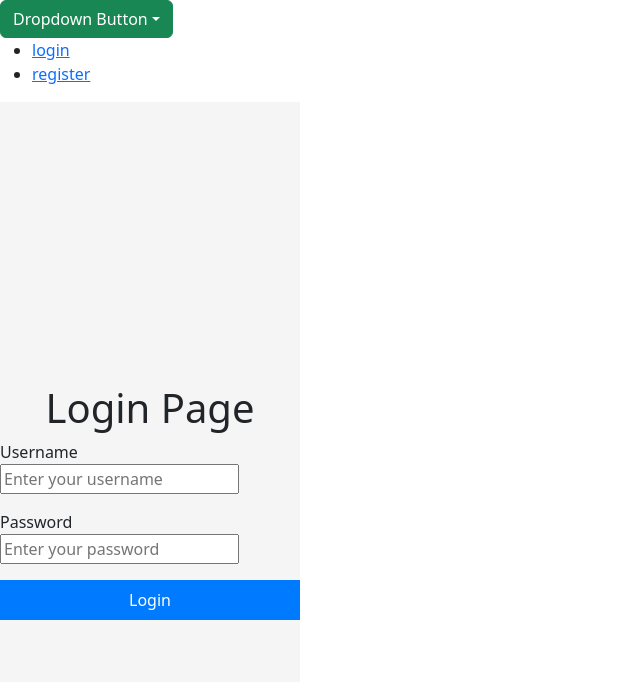
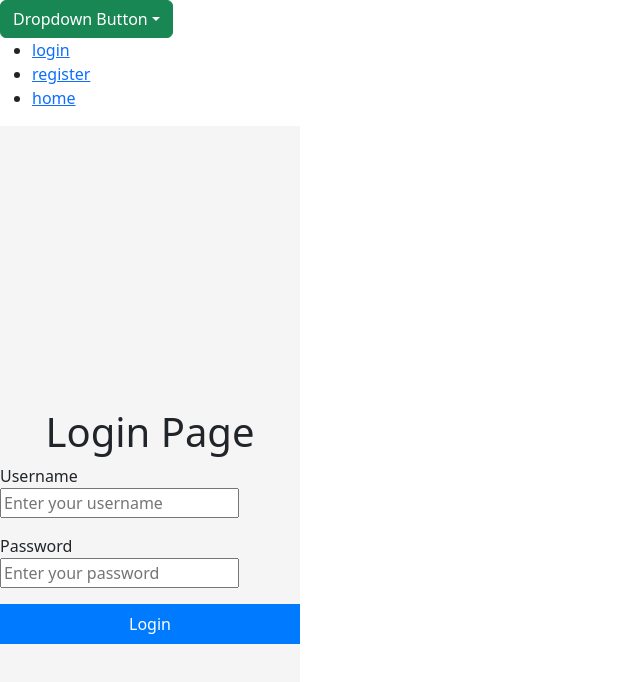
Before and after one commit to topshager/dropnox-django, a React (Vite) app in the folder frontend/: page / in a window 1280 px wide. Shown: the top 682 px of the page, without its empty margins (0-640 px from the left). Built offline with nearby package versions, Linux system fonts and the light colour scheme.

Commit message:
added route button  to home

```diff
--- a/frontend/src/App.jsx
+++ b/frontend/src/App.jsx
@@ -30,6 +30,9 @@ function App() {
             <li>
               <a href="/register">register</a>
             </li>
+            <li>
+            <a href="/home">home</a>
+            </li>
           </ul>
         </nav>
     <Routes>
```
